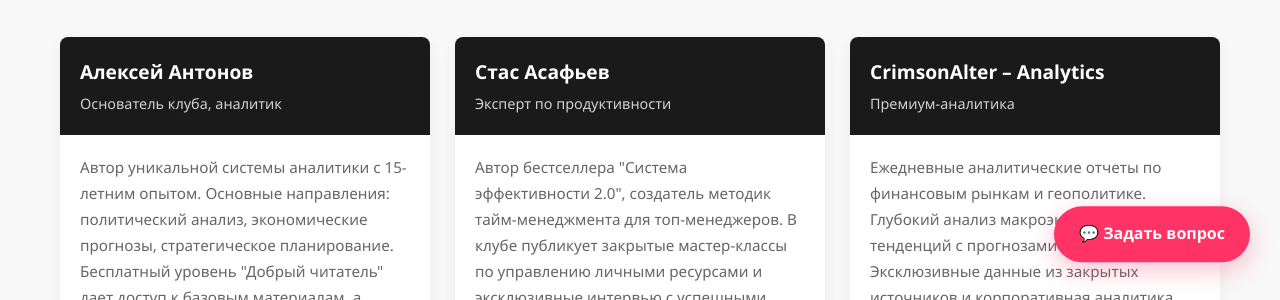
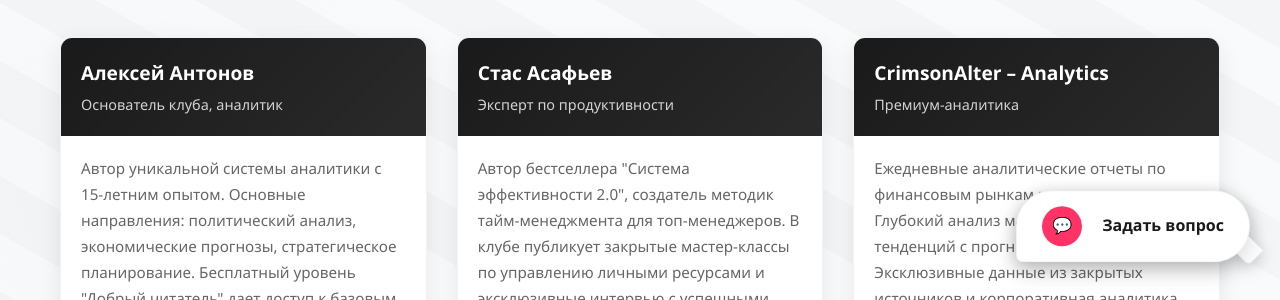
Before and after one commit to club-404/club-404.github.io, a plain HTML site: page index.html in a window 1280 px wide. Shown: the part 500-800 px from the top of the page. Drawn offline with Linux system fonts and the light colour scheme.

Commit message:
Update index.html

```diff
--- a/index.html
+++ b/index.html
@@ -13,6 +13,7 @@
             --light-gray: #f8f8f8;
             --gray: #e0e0e0;
             --dark-gray: #666;
+            --authors-bg: #f9fafc;
         }
 
         * {
@@ -94,6 +95,44 @@
 
         .section {
             padding: 60px 0;
+            position: relative;
+        }
+
+        .section.authors-section {
+            background-color: var(--authors-bg);
+            background-image: repeating-linear-gradient(
+                30deg,
+                transparent,
+                transparent 50px,
+                rgba(0,0,0,0.02) 50px,
+                rgba(0,0,0,0.02) 100px
+            );
+        }
+
+        .section.authors-section::before {
+            content: "";
+            position: absolute;
+            top: 0;
+            left: 0;
+            right: 0;
+            bottom: 0;
+            background:
+                radial-gradient(circle at 10% 20%, rgba(0,0,0,0.01) 0%, transparent 20%),
+                radial-gradient(circle at 90% 80%, rgba(0,0,0,0.01) 0%, transparent 20%);
+            pointer-events: none;
+        }
+
+        .section.authors-section::after {
+            content: "КЛУБ 404";
+            position: absolute;
+            font-size: 120px;
+            font-weight: 900;
+            opacity: 0.03;
+            bottom: 20px;
+            right: 20px;
+            z-index: 0;
+            pointer-events: none;
+            transform: rotate(-15deg);
         }
 
         .section-title {
@@ -101,6 +140,7 @@
             margin-bottom: 40px;
             font-size: 2rem;
             position: relative;
+            z-index: 1;
         }
 
         .section-title::after {
@@ -117,23 +157,27 @@
             grid-template-columns: repeat(auto-fill, minmax(300px, 1fr));
             gap: 30px;
             margin-bottom: 50px;
+            position: relative;
+            z-index: 1;
         }
 
         .author-card {
             background-color: white;
-            border-radius: 8px;
+            border-radius: 12px;
             overflow: hidden;
-            box-shadow: 0 5px 15px rgba(0,0,0,0.05);
-            transition: transform 0.3s ease;
+            box-shadow: 0 8px 25px rgba(0,0,0,0.08);
+            transition: all 0.4s cubic-bezier(0.175, 0.885, 0.32, 1.1);
+            border: 1px solid rgba(0,0,0,0.05);
         }
 
         .author-card:hover {
-            transform: translateY(-5px);
+            transform: translateY(-8px);
+            box-shadow: 0 15px 35px rgba(0,0,0,0.12);
         }
 
         .author-header {
             padding: 20px;
-            background-color: var(--primary);
+            background: linear-gradient(135deg, var(--primary), #2a2a2a);
             color: white;
             display: flex;
             align-items: center;
@@ -154,16 +198,10 @@
             padding: 20px;
         }
 
-        .author-link {
-            display: inline-block;
-            color: var(--accent);
-            text-decoration: none;
-            font-weight: 600;
-            margin-top: 15px;
-        }
-
-        .author-link:hover {
-            text-decoration: underline;
+        .author-content p {
+            font-size: 0.95rem;
+            line-height: 1.7;
+            color: var(--dark-gray);
         }
 
         .pricing {
@@ -204,10 +242,12 @@
         .price-card {
             background-color: white;
             color: var(--primary);
-            border-radius: 8px;
+            border-radius: 12px;
             padding: 30px;
             position: relative;
             overflow: hidden;
+            transition: all 0.3s ease;
+            border: 1px solid rgba(0,0,0,0.05);
         }
 
         .price-card::before {
@@ -217,16 +257,21 @@
             left: 0;
             width: 100%;
             height: 5px;
-            background-color: var(--accent);
+            background: linear-gradient(90deg, var(--accent), var(--dark-accent));
         }
 
         .price-card.featured {
             transform: scale(1.05);
-            box-shadow: 0 10px 30px rgba(0,0,0,0.2);
+            box-shadow: 0 15px 40px rgba(255,51,102,0.2);
         }
 
         .price-card.featured::before {
             height: 8px;
+        }
+
+        .price-card:hover {
+            transform: translateY(-5px);
+            box-shadow: 0 15px 30px rgba(0,0,0,0.1);
         }
 
         .price-name {
@@ -248,6 +293,73 @@
             font-size: 0.9rem;
         }
 
+        /* Плавающая кнопка - облачко */
+        .floating-button {
+            position: fixed;
+            bottom: 30px;
+            right: 30px;
+            z-index: 999;
+            animation: float 3s ease-in-out infinite;
+            transition: all 0.3s;
+            filter: drop-shadow(0 4px 8px rgba(0,0,0,0.2));
+        }
+
+        .floating-button a {
+            background: white;
+            color: var(--primary);
+            padding: 15px 25px;
+            border-radius: 50px 50px 50px 10px;
+            text-decoration: none;
+            font-weight: 600;
+            display: flex;
+            align-items: center;
+            gap: 10px;
+            box-shadow: 0 8px 25px rgba(0,0,0,0.15);
+            transition: all 0.3s;
+            position: relative;
+            border: 1px solid rgba(0,0,0,0.05);
+        }
+
+        .floating-button a::after {
+            content: "";
+            position: absolute;
+            right: -10px;
+            bottom: 0;
+            width: 20px;
+            height: 20px;
+            background: white;
+            transform: rotate(45deg);
+            z-index: -1;
+            border-radius: 0 0 5px 0;
+            border-right: 1px solid rgba(0,0,0,0.05);
+            border-bottom: 1px solid rgba(0,0,0,0.05);
+        }
+
+        .floating-button a:hover {
+            background: #f5f5f5;
+            transform: translateY(-3px);
+            box-shadow: 0 12px 30px rgba(0,0,0,0.2);
+        }
+
+        .floating-button a span {
+            display: inline-block;
+            width: 40px;
+            height: 40px;
+            background: var(--accent);
+            color: white;
+            border-radius: 50%;
+            display: flex;
+            align-items: center;
+            justify-content: center;
+            margin-right: 10px;
+            flex-shrink: 0;
+        }
+
+        @keyframes float {
+            0%, 100% { transform: translateY(0); }
+            50% { transform: translateY(-10px); }
+        }
+
         @media (max-width: 768px) {
             h1 {
                 font-size: 2rem;
@@ -257,6 +369,16 @@
                 padding: 40px 0;
             }
 
+            .section.authors-section::after {
+                font-size: 80px;
+                bottom: 10px;
+                right: 10px;
+            }
+
+            .authors {
+                grid-template-columns: 1fr;
+            }
+
             .price-cards {
                 grid-template-columns: 1fr;
             }
@@ -264,61 +386,23 @@
             .price-card.featured {
                 transform: none;
             }
-        }
-
-		.authors {
-            grid-template-columns: repeat(auto-fill, minmax(280px, 1fr));
-            gap: 25px;
-        }
-
-        .author-content p {
-            font-size: 0.95rem;
-            line-height: 1.7;
-            color: var(--dark-gray);
-        }
 
             .floating-button {
-        position: fixed;
-        bottom: 30px;
-        right: 30px;
-        z-index: 999;
-        animation: float 3s ease-in-out infinite;
-        transition: all 0.3s;
+                bottom: 20px;
+                right: 20px;
+                left: 20px;
+                width: auto;
             }
 
             .floating-button a {
-        background: var(--accent);
-        color: white;
-        padding: 15px 25px;
-        border-radius: 30px;
-        text-decoration: none;
-        font-weight: 600;
-        display: flex;
-        align-items: center;
-        gap: 10px;
-        box-shadow: 0 8px 25px rgba(255,51,102,0.3);
-        transition: all 0.3s;
+                width: 100%;
+                justify-content: center;
+                border-radius: 50px;
+                padding: 15px;
             }
 
-    .floating-button a:hover {
-        background: var(--dark-accent);
-        transform: translateY(-3px);
-        box-shadow: 0 12px 30px rgba(255,51,102,0.4);
-    }
-
-    @keyframes float {
-        0%, 100% { transform: translateY(0); }
-        50% { transform: translateY(-10px); }
-    }
-
-    @media (max-width: 768px) {
-        .floating-button {
-            bottom: 20px;
-            right: 20px;
-        }
-        .floating-button a {
-            padding: 12px 20px;
-            font-size: 0.9rem;
+            .floating-button a::after {
+                display: none;
             }
         }
     </style>
@@ -332,7 +416,7 @@
         </div>
     </header>
 
-    <section class="section">
+    <section class="section authors-section">
         <div class="container">
             <h2 class="section-title">Эксперты и проекты клуба</h2>
             <div class="authors">
@@ -508,7 +592,7 @@
     <section id="pricing" class="section pricing">
         <div class="container">
             <h2 class="section-title">Выберите свой тариф</h2>
-            <div class="savings">❗️Экономия при подписке на Клуб: 13 899 руб/месяц</div>
+            <div class="savings">❗️Экономия при подписке на Клуб 404: 13 899 руб/месяц</div>
 
             <div class="price-cards">
                 <div class="price-card">
@@ -541,8 +625,11 @@
             <p>Приватный интеллектуальный клуб для избранных.</p>
         </div>
     </footer>
+
     <div class="floating-button">
-    <a href="https://t.me/vladimir_aumm" target="_blank">💬 Задать вопрос</a>
+        <a href="https://t.me/vladimir_aumm" target="_blank">
+            <span>💬</span> Задать вопрос
+        </a>
     </div>
 </body>
 </html>
```
Lines whose indentation alone changed are shown as unchanged.
